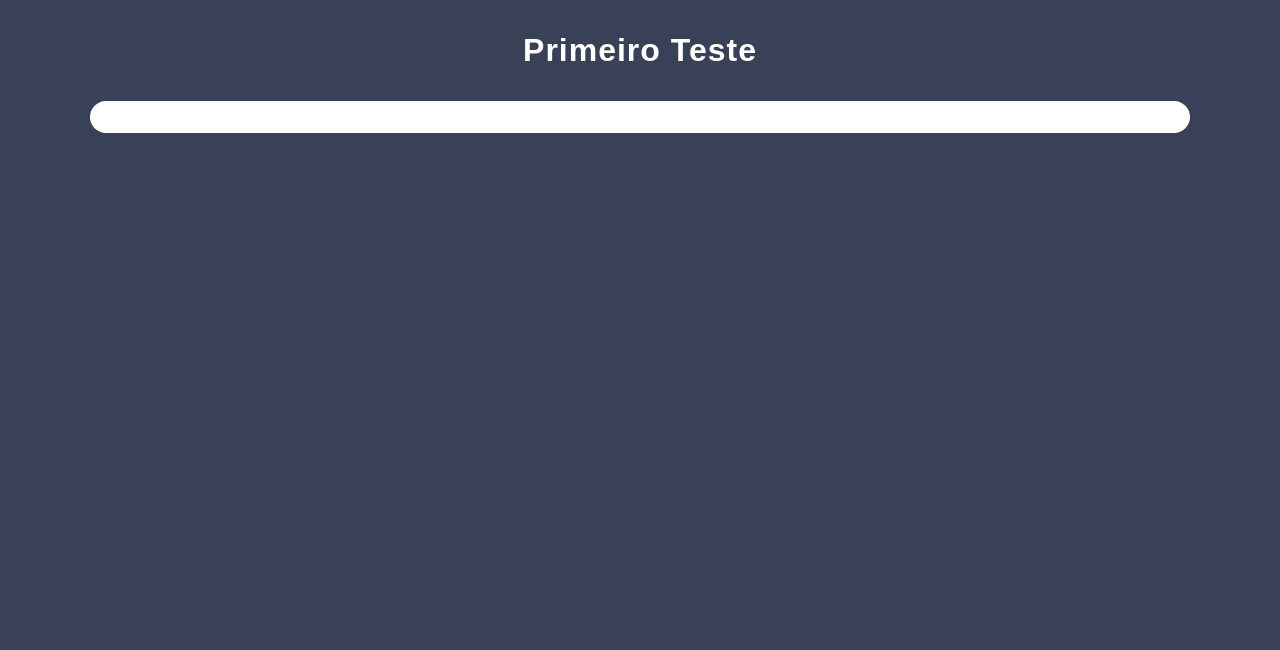
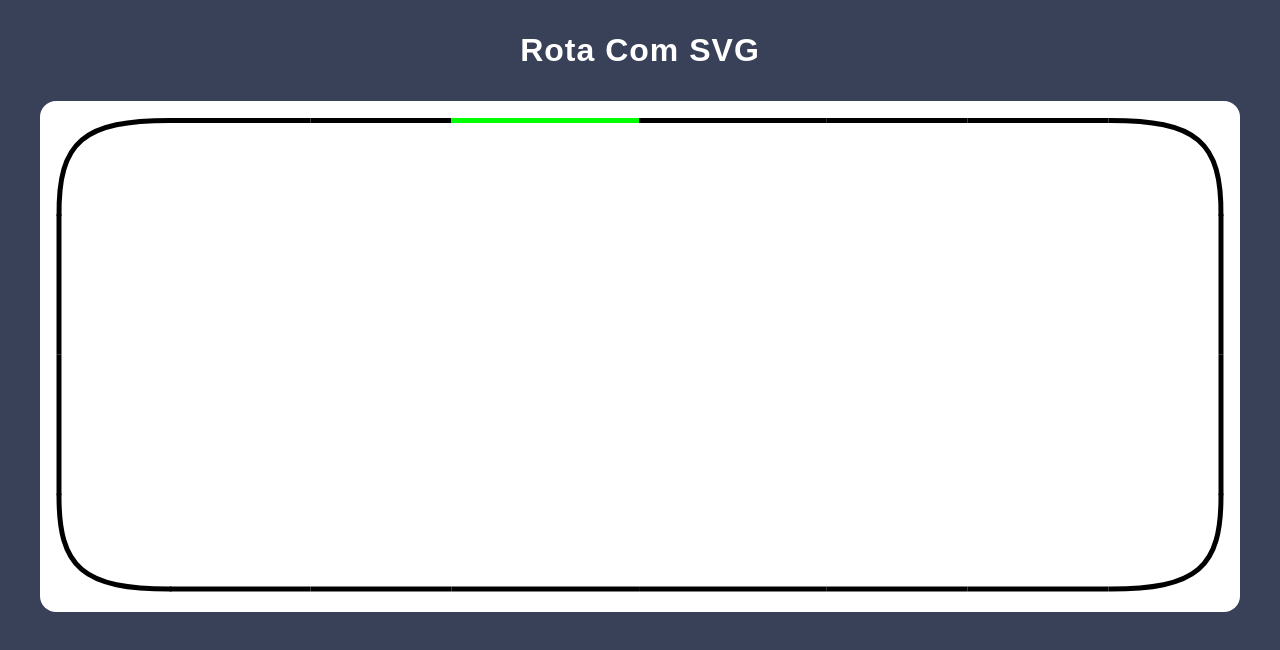
Before and after one commit to Henrique1204/Sistema-AGV-Mapa, a React (Create React App) app: page / in a window 1280 px wide. Shown: the top 650 px of the page. Built offline with nearby package versions, Linux system fonts and the light colour scheme; the HTML template or start-up script is replaced by a standard one.

Commit message:
Criar componente para mapa da rota

```diff
--- a/src/App.js
+++ b/src/App.js
@@ -6,7 +6,7 @@ import CardMapa from './Componentes/CardMapa';
 const App = () => {
   return (
     <>
-      <SessaoConteudo titulo="Primeiro Teste">
+      <SessaoConteudo titulo="Rota com SVG">
         <CardMapa />
       </SessaoConteudo>
     </>
--- a/src/Componentes/CardMapa/index.js
+++ b/src/Componentes/CardMapa/index.js
@@ -1,21 +1,22 @@
 import React from 'react';
 import PropTypes from 'prop-types';
 import estilos from './index.module.css';
+import Mapa from '../Mapa';
 
-const CardMapa = ({ width }) => {
+const CardMapa = ({ maxWidth }) => {
     return (
-        <div className={estilos.CardMapa} style={{ width: `${width}px` }}>
-
+        <div className={estilos.CardMapa} style={{ maxWidth: `${maxWidth}px` }}>
+            <Mapa />
         </div>
     );
 };
 
 CardMapa.propTypes = {
-    width: PropTypes.number
+    maxWidth: PropTypes.number
 };
 
 CardMapa.defaultProps = {
-    width: 1100
+    maxWidth: 1200
 };
 
 export default CardMapa;
--- a/src/Componentes/CardMapa/index.module.css
+++ b/src/Componentes/CardMapa/index.module.css
@@ -1,4 +1,5 @@
 .CardMapa {
+    width: 100%;
     padding: 1rem;
     margin: 2rem auto 0;
     border-radius: 1rem;
--- /dev/null
+++ b/src/Componentes/Mapa/index.js
@@ -0,0 +1,164 @@
+import React from 'react';
+import estilos from './index.module.css';
+
+const Mapa = () => {
+    const [pathAtivo, setPathAtivo] = React.useState('A');
+    const pathRef = React.useRef();
+
+    React.useEffect(() => {
+        pathRef.current.classList.add(estilos.ativo);
+        let indice = 0;
+        const pontos = [
+            'A', 'B', 'C', 'D', 'E',
+            'F', 'G', 'H', 'I', 'J',
+            'K', 'L', 'M', 'N', 'O',
+            'P', 'Q', 'R', 'S', 'T'
+        ];
+
+        const intervalo = setInterval(() => {
+            pathRef.current.classList.remove(estilos.ativo);
+            const { x, y } = pathRef.current.getBoundingClientRect();
+            console.log('____________________________________');
+            console.log(`Coordenada no eixo X: ${x}`);
+            console.log(`Coordenada no eixo Y: ${y}`);
+
+            indice++;
+            if (indice === pontos.length) indice = 0;
+
+            setPathAtivo(pontos[indice]);
+            pathRef.current.classList.add(estilos.ativo);
+        }, 2 * 1000)
+
+        return () => clearInterval(intervalo);
+    }, []);
+
+    return (
+        <svg  className={estilos.Mapa} viewBox="0 0 1174 477" fill="none">
+            {/* Primeira Curva (Direita - Topo) */}
+            <path
+                ref={pathAtivo === 'A' ? pathRef : null}
+                className={estilos.ponto}
+                d="M116.215 3.50443C26.8926 3.19492 2.27559 24.3708 3.01608 99.5783"
+            />
+
+            <path
+                ref={pathAtivo === 'B' ? pathRef : null}
+                className={estilos.ponto}
+                d="M114.331 3.5011H255.849"
+            />
+
+            <path
+                ref={pathAtivo === 'C' ? pathRef : null}
+                className={estilos.ponto}
+                d="M255.849 3.5011H397.367"
+            />
+
+            <path
+                ref={pathAtivo === 'D' ? pathRef : undefined}
+                className={estilos.ponto}
+                d="M397.366 3.5011H586.057"
+            />
+
+            <path
+                ref={pathAtivo === 'E' ? pathRef : undefined}
+                className={estilos.ponto}
+                d="M586.058 3.5011H774.749"
+            />
+
+            <path
+                ref={pathAtivo === 'F' ? pathRef : undefined}
+                className={estilos.ponto}
+                d="M774.747 3.5011H916.266"
+            />
+
+            <path
+                ref={pathAtivo === 'G' ? pathRef : undefined}
+                className={estilos.ponto}
+                d="M916.268 3.5011H1057.79"
+            />
+
+            {/* Segunda Curva (Esquerda - Topo) */}
+            <path
+                ref={pathAtivo === 'H' ? pathRef : undefined}
+                className={estilos.ponto}
+                d="M1057.79 3.50162C1147.11 3.19211 1171.72 24.368 1170.98 99.5755"
+            />
+
+            <path
+                ref={pathAtivo === 'I' ? pathRef : undefined}
+                className={estilos.ponto}
+                d="M1171 97.7002L1171 238.99"
+            />
+
+            <path
+                ref={pathAtivo === 'J' ? pathRef : undefined}
+                className={estilos.ponto}
+                d="M1171 238.991L1171 380.281"
+            />
+
+            {/* Terceira Curva (Esquerda - Baixo) */}
+            <path
+                ref={pathAtivo === 'K' ? pathRef : undefined}
+                className={estilos.ponto}
+                d="M1057.79 474.462C1147.11 474.772 1171.72 453.596 1170.98 378.388"
+            />
+
+            <path
+                ref={pathAtivo === 'L' ? pathRef : undefined}
+                className={estilos.ponto}
+                d="M916.268 474.466H1057.79"
+            />
+
+            <path
+                ref={pathAtivo === 'M' ? pathRef : undefined}
+                className={estilos.ponto}
+                d="M774.747 474.466H916.266"
+            />
+
+            <path
+                ref={pathAtivo === 'N' ? pathRef : undefined}
+                className={estilos.ponto}
+                d="M586.058 474.466H774.749"
+            />
+
+            <path
+                ref={pathAtivo === 'O' ? pathRef : undefined}
+                className={estilos.ponto}
+                d="M397.366 474.466H586.057"
+            />
+
+            <path
+                ref={pathAtivo === 'P' ? pathRef : undefined}
+                className={estilos.ponto}
+                d="M255.849 474.466H397.367"
+            />
+
+            <path
+                ref={pathAtivo === 'Q' ? pathRef : undefined}
+                className={estilos.ponto}
+                d="M114.331 474.466H255.849"
+            />
+
+            {/* Terceira Curva (Direita - Baixo) */}
+            <path
+                ref={pathAtivo === 'R' ? pathRef : undefined}
+                className={estilos.ponto}
+                d="M116.215 474.462C26.8926 474.772 2.27559 453.596 3.01608 378.388"
+            />
+
+            <path
+                ref={pathAtivo === 'S' ? pathRef : undefined}
+                className={estilos.ponto}
+                d="M3.00085 238.991L3.00085 380.281"
+            />
+
+            <path
+                ref={pathAtivo === 'T' ? pathRef : undefined}
+                className={estilos.ponto}
+                d="M3.00085 97.7002L3.00085 238.99"
+            />
+        </svg>
+    );
+};
+
+export default Mapa;
--- /dev/null
+++ b/src/Componentes/Mapa/index.module.css
@@ -0,0 +1,12 @@
+.Mapa {
+    width: 100%;
+}
+
+path.ponto {
+    stroke: #000;
+    stroke-width: 5;
+}
+
+path.ativo {
+    stroke: #0F0;
+}
```
